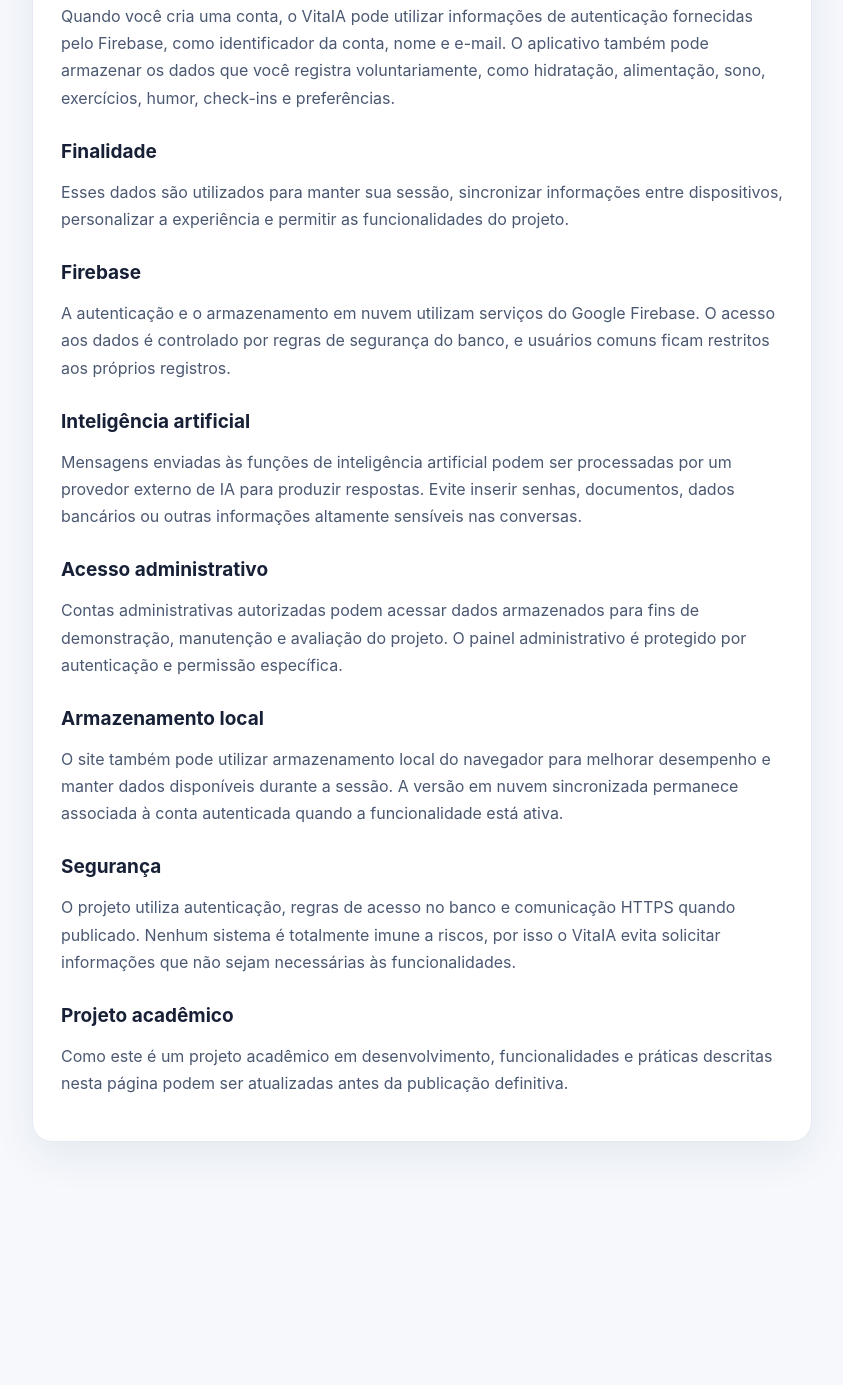
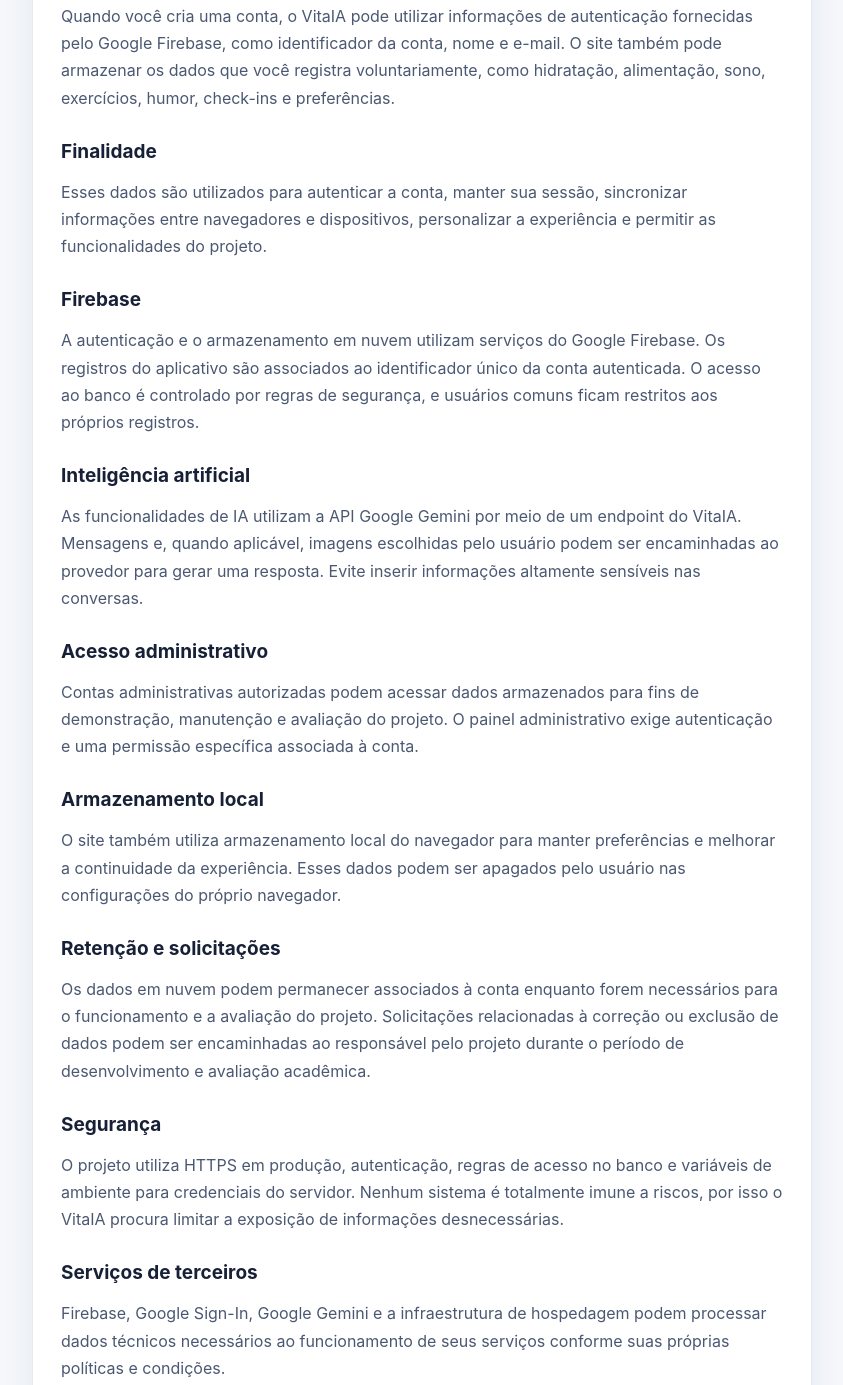
Before and after one commit to FrontWork08/TCC-QoL, a website: page privacidade.html in a window 1280 px wide. Shown: the part 347-1732 px from the top of the page, without its empty margins (218-1061 px from the left). Before the commit the page ends 1553 px from the top, so only its background shows below. Drawn offline with Linux system fonts and the light colour scheme.

Commit message:
docs: revisar política de privacidade para produção

```diff
--- a/privacidade.html
+++ b/privacidade.html
@@ -5,9 +5,9 @@
   <meta name="viewport" content="width=device-width,initial-scale=1">
   <meta name="robots" content="index,follow">
   <title>Política de Privacidade — VitaIA</title>
-  <meta name="description" content="Política de privacidade do VitaIA, projeto acadêmico de qualidade de vida.">
+  <meta name="description" content="Política de privacidade do VitaIA, projeto acadêmico de qualidade de vida com Firebase e inteligência artificial.">
   <style>
-    :root{font-family:Inter,system-ui,-apple-system,BlinkMacSystemFont,"Segoe UI",sans-serif;color:#172036;background:#f6f8fc}*{box-sizing:border-box}body{margin:0}.wrap{max-width:820px;margin:auto;padding:40px 20px 64px}.card{background:#fff;border:1px solid #e4e9f2;border-radius:20px;padding:28px;box-shadow:0 14px 40px rgba(31,45,80,.08)}h1{margin-top:0;font-size:30px}h2{margin-top:28px;font-size:19px}p,li{line-height:1.7;color:#4b5872}a{color:#315ee7}.note{padding:14px 16px;border-radius:12px;background:#eef4ff;color:#33446a;margin:20px 0}.back{display:inline-block;margin-bottom:18px;text-decoration:none;font-weight:700}@media(max-width:600px){.wrap{padding:22px 14px}.card{padding:20px}}
+    :root{font-family:Inter,system-ui,-apple-system,BlinkMacSystemFont,"Segoe UI",sans-serif;color:#172036;background:#f6f8fc}*{box-sizing:border-box}body{margin:0}.wrap{max-width:820px;margin:auto;padding:40px 20px 64px}.card{background:#fff;border:1px solid #e4e9f2;border-radius:20px;padding:28px;box-shadow:0 14px 40px rgba(31,45,80,.08)}h1{margin-top:0;font-size:30px}h2{margin-top:28px;font-size:19px}p,li{line-height:1.7;color:#4b5872}a{color:#315ee7}.note{padding:14px 16px;border-radius:12px;background:#eef4ff;color:#33446a;margin:20px 0}.back{display:inline-block;margin-bottom:18px;text-decoration:none;font-weight:700}.links{margin-top:28px;padding-top:18px;border-top:1px solid #e4e9f2;display:flex;gap:14px;flex-wrap:wrap}@media(max-width:600px){.wrap{padding:22px 14px}.card{padding:20px}h1{font-size:26px}}
   </style>
 </head>
 <body>
@@ -16,31 +16,42 @@
   <article class="card">
     <h1>Política de Privacidade</h1>
     <p>Última atualização: 24 de agosto de 2026.</p>
-    <div class="note">O VitaIA é um projeto acadêmico de TCC voltado a qualidade de vida. Ele não substitui avaliação, diagnóstico ou tratamento realizado por profissionais qualificados.</div>
+    <div class="note">O VitaIA é um projeto acadêmico de TCC voltado à qualidade de vida. Ele não substitui avaliação, diagnóstico ou tratamento realizado por profissionais qualificados.</div>
 
     <h2>Dados utilizados</h2>
-    <p>Quando você cria uma conta, o VitaIA pode utilizar informações de autenticação fornecidas pelo Firebase, como identificador da conta, nome e e-mail. O aplicativo também pode armazenar os dados que você registra voluntariamente, como hidratação, alimentação, sono, exercícios, humor, check-ins e preferências.</p>
+    <p>Quando você cria uma conta, o VitaIA pode utilizar informações de autenticação fornecidas pelo Google Firebase, como identificador da conta, nome e e-mail. O site também pode armazenar os dados que você registra voluntariamente, como hidratação, alimentação, sono, exercícios, humor, check-ins e preferências.</p>
 
     <h2>Finalidade</h2>
-    <p>Esses dados são utilizados para manter sua sessão, sincronizar informações entre dispositivos, personalizar a experiência e permitir as funcionalidades do projeto.</p>
+    <p>Esses dados são utilizados para autenticar a conta, manter sua sessão, sincronizar informações entre navegadores e dispositivos, personalizar a experiência e permitir as funcionalidades do projeto.</p>
 
     <h2>Firebase</h2>
-    <p>A autenticação e o armazenamento em nuvem utilizam serviços do Google Firebase. O acesso aos dados é controlado por regras de segurança do banco, e usuários comuns ficam restritos aos próprios registros.</p>
+    <p>A autenticação e o armazenamento em nuvem utilizam serviços do Google Firebase. Os registros do aplicativo são associados ao identificador único da conta autenticada. O acesso ao banco é controlado por regras de segurança, e usuários comuns ficam restritos aos próprios registros.</p>
 
     <h2>Inteligência artificial</h2>
-    <p>Mensagens enviadas às funções de inteligência artificial podem ser processadas por um provedor externo de IA para produzir respostas. Evite inserir senhas, documentos, dados bancários ou outras informações altamente sensíveis nas conversas.</p>
+    <p>As funcionalidades de IA utilizam a API Google Gemini por meio de um endpoint do VitaIA. Mensagens e, quando aplicável, imagens escolhidas pelo usuário podem ser encaminhadas ao provedor para gerar uma resposta. Evite inserir informações altamente sensíveis nas conversas.</p>
 
     <h2>Acesso administrativo</h2>
-    <p>Contas administrativas autorizadas podem acessar dados armazenados para fins de demonstração, manutenção e avaliação do projeto. O painel administrativo é protegido por autenticação e permissão específica.</p>
+    <p>Contas administrativas autorizadas podem acessar dados armazenados para fins de demonstração, manutenção e avaliação do projeto. O painel administrativo exige autenticação e uma permissão específica associada à conta.</p>
 
     <h2>Armazenamento local</h2>
-    <p>O site também pode utilizar armazenamento local do navegador para melhorar desempenho e manter dados disponíveis durante a sessão. A versão em nuvem sincronizada permanece associada à conta autenticada quando a funcionalidade está ativa.</p>
+    <p>O site também utiliza armazenamento local do navegador para manter preferências e melhorar a continuidade da experiência. Esses dados podem ser apagados pelo usuário nas configurações do próprio navegador.</p>
+
+    <h2>Retenção e solicitações</h2>
+    <p>Os dados em nuvem podem permanecer associados à conta enquanto forem necessários para o funcionamento e a avaliação do projeto. Solicitações relacionadas à correção ou exclusão de dados podem ser encaminhadas ao responsável pelo projeto durante o período de desenvolvimento e avaliação acadêmica.</p>
 
     <h2>Segurança</h2>
-    <p>O projeto utiliza autenticação, regras de acesso no banco e comunicação HTTPS quando publicado. Nenhum sistema é totalmente imune a riscos, por isso o VitaIA evita solicitar informações que não sejam necessárias às funcionalidades.</p>
+    <p>O projeto utiliza HTTPS em produção, autenticação, regras de acesso no banco e variáveis de ambiente para credenciais do servidor. Nenhum sistema é totalmente imune a riscos, por isso o VitaIA procura limitar a exposição de informações desnecessárias.</p>
+
+    <h2>Serviços de terceiros</h2>
+    <p>Firebase, Google Sign-In, Google Gemini e a infraestrutura de hospedagem podem processar dados técnicos necessários ao funcionamento de seus serviços conforme suas próprias políticas e condições.</p>
 
     <h2>Projeto acadêmico</h2>
-    <p>Como este é um projeto acadêmico em desenvolvimento, funcionalidades e práticas descritas nesta página podem ser atualizadas antes da publicação definitiva.</p>
+    <p>Como este é um projeto acadêmico em evolução, funcionalidades e práticas descritas nesta página podem ser atualizadas. A versão publicada aqui representa as informações vigentes no momento do acesso.</p>
+
+    <div class="links">
+      <a href="termos.html">Termos de Uso</a>
+      <a href="index.html">VitaIA</a>
+    </div>
   </article>
 </main>
 </body>
```
